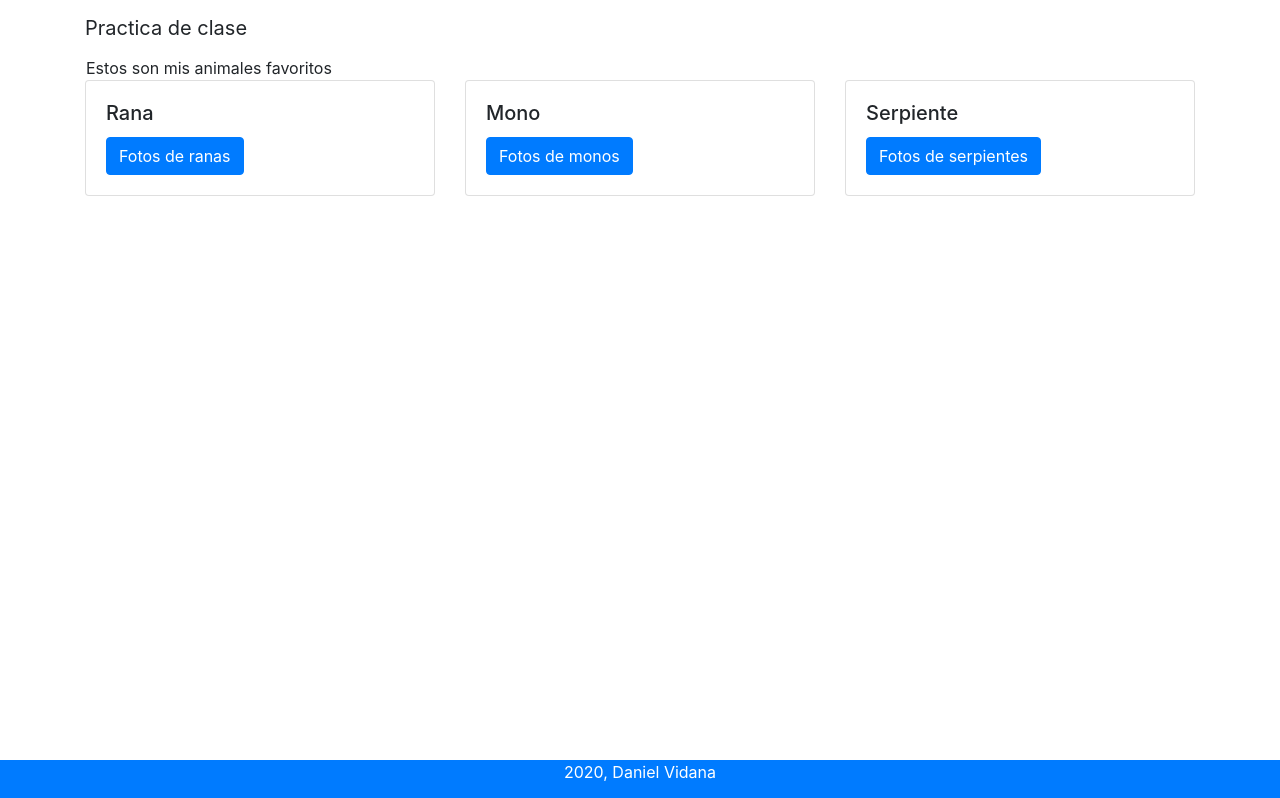
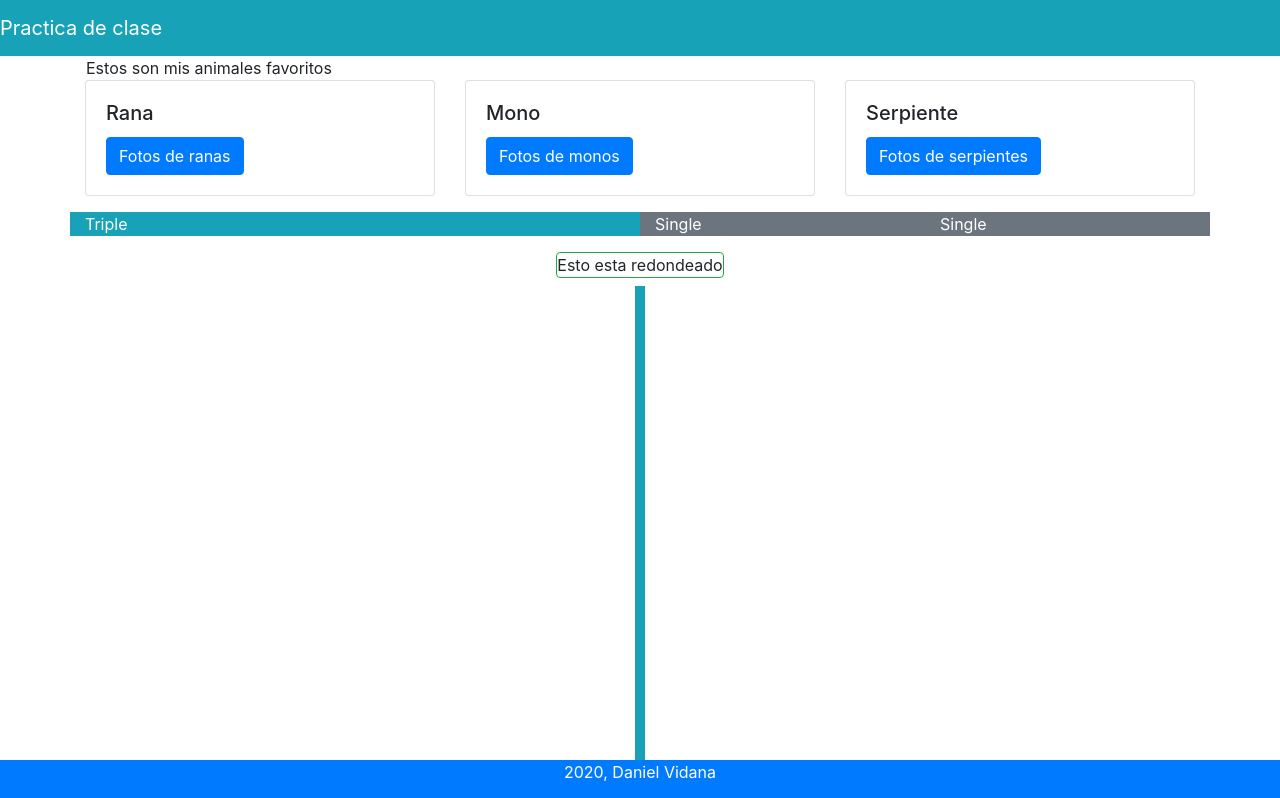
Before and after one commit to danvidana/bootstrapPracticeLabWeb, a plain HTML site: page index.html in a window 1280 px wide. Shown: the top 798 px of the page. Drawn offline with nearby package versions, Linux system fonts and the light colour scheme.

Commit message:
Update index.html

```diff
--- a/index.html
+++ b/index.html
@@ -10,12 +10,12 @@
     <link rel="stylesheet" href="https://stackpath.bootstrapcdn.com/bootstrap/4.5.2/css/bootstrap.min.css" integrity="sha384-JcKb8q3iqJ61gNV9KGb8thSsNjpSL0n8PARn9HuZOnIxN0hoP+VmmDGMN5t9UJ0Z" crossorigin="anonymous">
 </head>
 <body>
+    <div class="navbar sticky-top px-0 bg-info text-white">
+      <div class="navbar-brand">
+          Practica de clase
+      </div>
+  </div>
     <div class="container mb-3">
-        <div class="navbar px-0">
-            <div class="navbar-brand">
-                Practica de clase
-            </div>
-        </div>
         <div class="row px-3">
             Estos son mis animales favoritos
         </div>
@@ -52,6 +52,7 @@
             </div>
         </div>
     </div>
+
     <div id="collapseFrog" class="collapse container my-3">
         <hr>
         <div id="carouselFrogControls" class="carousel slide" data-ride="carousel">
@@ -144,6 +145,28 @@
             </a>
           </div>
     </div>
+    <div class="container">
+      <div class="row text-white">
+        <div class="col-sm-6 bg-info">
+          Triple
+        </div>
+        <div class="col-sm bg-secondary">
+          Single
+        </div>
+        <div class="col-sm bg-secondary">
+          Single
+        </div>
+      </div>
+    </div>
+    <div class="row">
+      <div class="mx-auto rounded border-success border mt-3">
+        Esto esta redondeado
+      </div>
+    </div>
+    <div class="bg-info mx-auto my-2" style="width: 10px; height: 1000px;">
+    </div>
+
+
     <footer class="footer fixed-bottom bg-primary text-center">
         <p class="text-white">
             2020, Daniel Vidana
```
